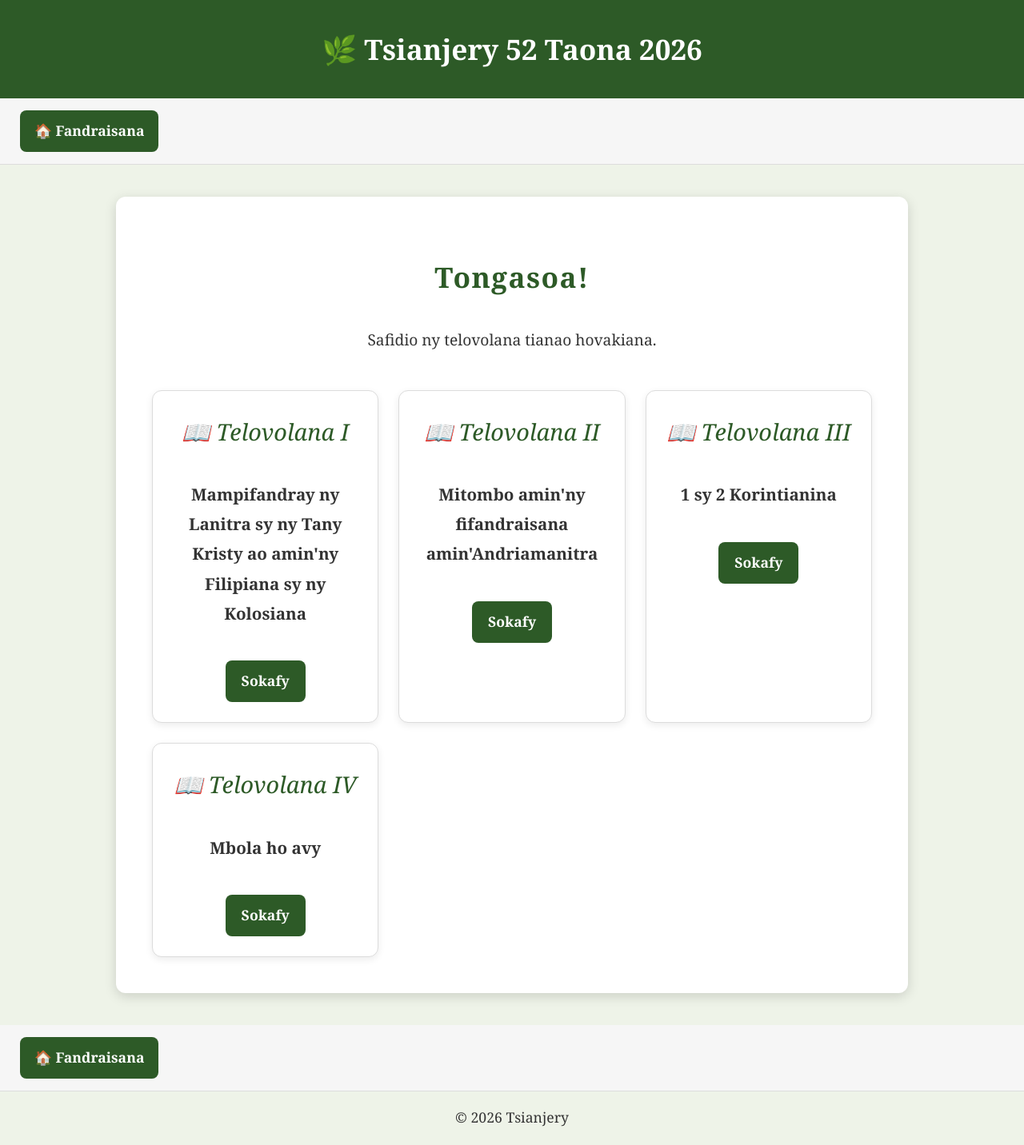
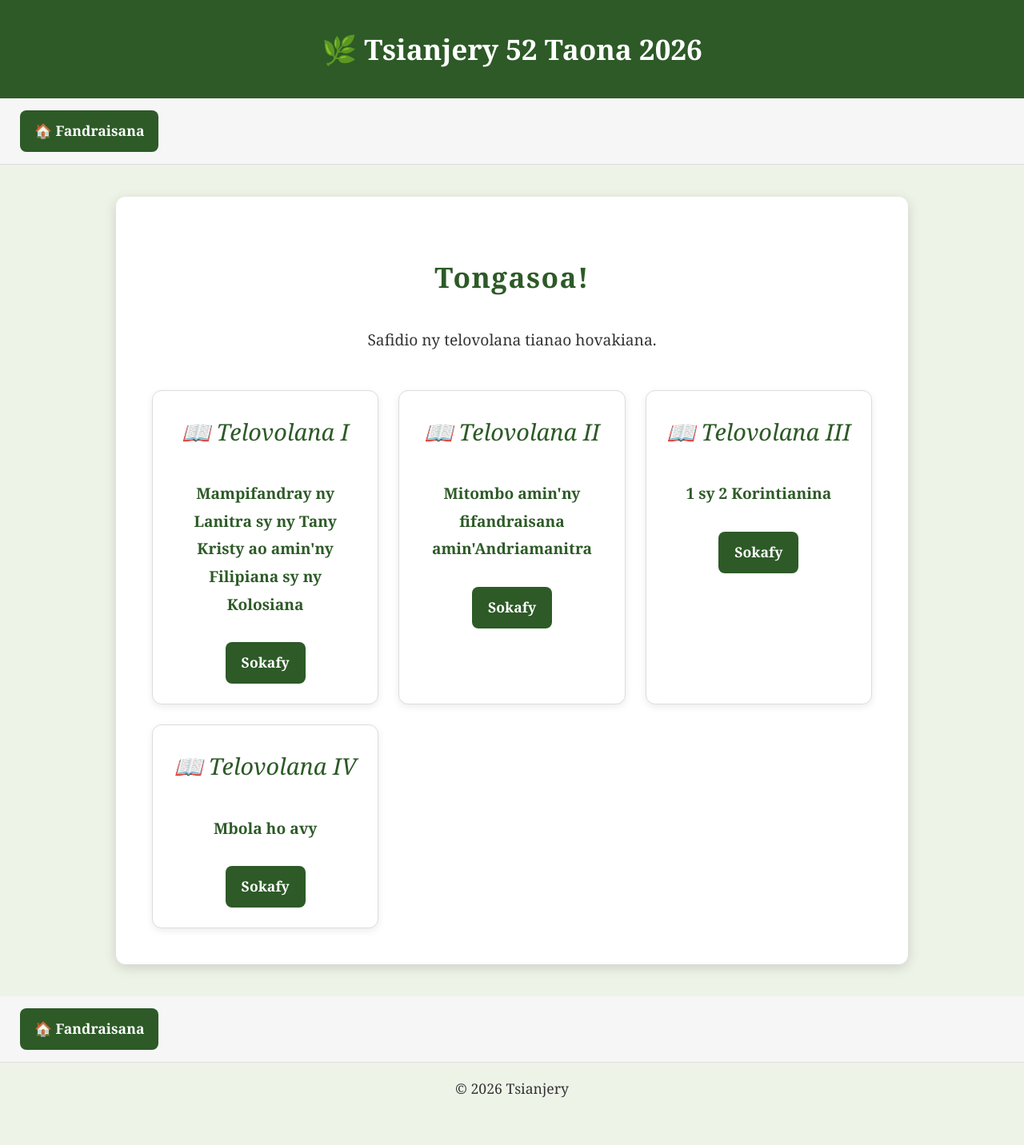
Before and after one commit to nainaw/tsianjery, a Jekyll site: the page built from index.md, in a window 1280 px wide. Shown: the whole page at 80% size. Built offline with Jekyll 4.4.1, drawn with Linux system fonts in a browser that asks for light colours; our own code applies the rules of GitHub Pages for plain Markdown files; after the commit the page ends 1395 px from its top, so only the background shows below that.

Commit message:
Add styles for quarter section headings and paragraphs

```diff
--- a/assets/css/style.css
+++ b/assets/css/style.css
@@ -198,6 +198,17 @@ main{
 
 }
 
+.quarter h3{
+    color:#2d5a27;
+    margin:15px 0 10px;
+    font-size:1.2rem;
+}
+
+.quarter p{
+    color:#555;
+    margin-bottom:20px;
+}
+
 .button{
 
     display:inline-block;
```
